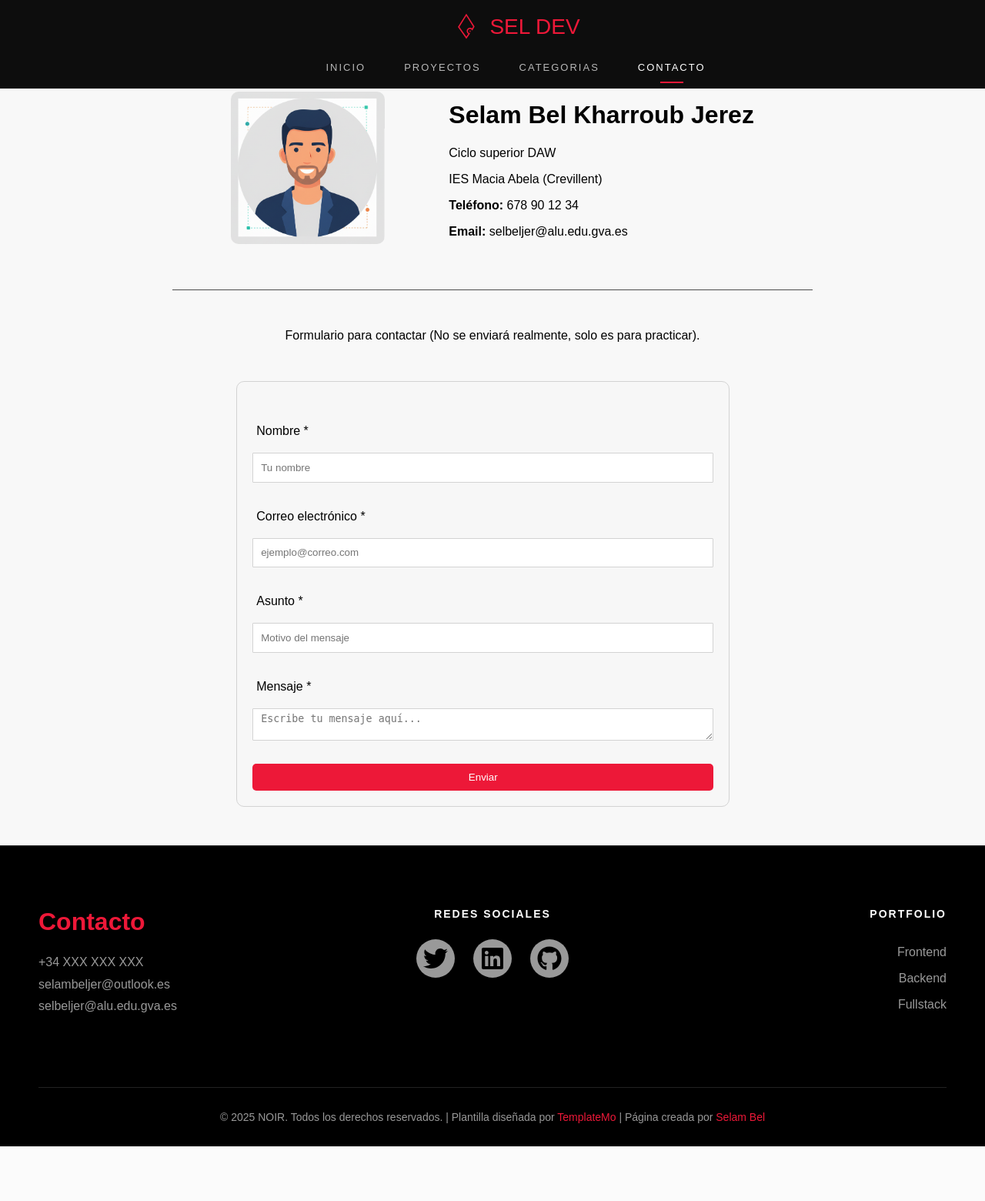
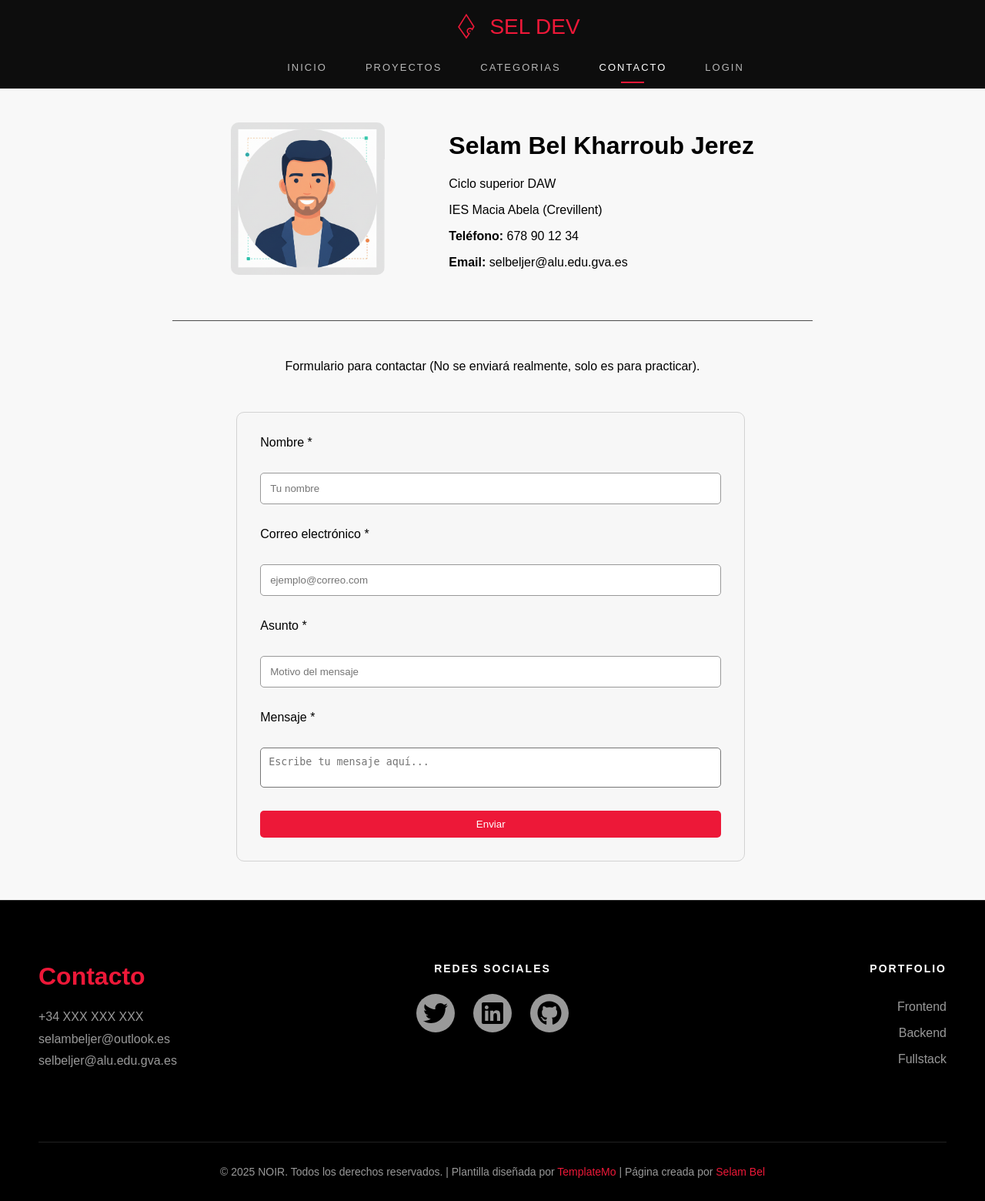
Before and after one commit to SelamBel/Portfolio-Servidor-v2, a PHP site: page /contacto.php in a window 1280 px wide. Shown: the whole page at 77% size. Before the commit the page ends 1489 px from the top, so only its background shows below. Run offline with PHP 8.4, Linux system fonts and the light colour scheme.

Commit message:
Added basic login logout system
Also changed some css

```diff
--- a/portfolio/index.php
+++ b/portfolio/index.php
@@ -1,4 +1,5 @@
 <?php
+session_start();
 $visitas =  $_COOKIE['visitas'] ?? "0";
 $visitas += 1;
 setcookie('visitas', $visitas, time() + 3600);
--- a/portfolio/logout.php
+++ b/portfolio/logout.php
@@ -0,0 +1,6 @@
+<?php
+session_start();
+$_SESSION = [];
+session_destroy();
+header("Location: index.php");
+exit();
--- a/portfolio/proyectos.php
+++ b/portfolio/proyectos.php
@@ -1,3 +1,6 @@
+<?php
+session_start();
+?>
 <!DOCTYPE html>
 <html lang="en">
 
--- a/portfolio/static/css/style.css
+++ b/portfolio/static/css/style.css
@@ -15,14 +15,35 @@ body {
 
 main {
     padding-top: 30px;
-    min-height: 0;
+    min-height: 45vh;
     height: auto;
     width: 65%;
     margin: auto;
     position: relative;
     margin-top: 80px;
     margin-bottom: 50px;
+}
 
+button {
+    background-color: var(--accent);
+    color: white;
+    border: none;
+    padding: 10px;
+    border-radius: 5px;
+    cursor: pointer;
+    transition: background-color 0.15s ease;
+}
+
+button:hover {
+    background-color: var(--accent-hover);
+}
+
+input {
+    width: 100%;
+    padding: 12px;
+    border: 1px solid var(--text-muted);
+    border-radius: 5px;
+    box-sizing: border-box;
 }
 
 /* Estilos para INDEX */
@@ -83,47 +104,30 @@ hr {
     margin-bottom: 50px;
 }
 
-
-
 #divFormularioContacto>form {
     margin-top: 50px;
     width: 90%;
-    display: grid;
+    display: flex;
+    flex-direction: column;
+    gap: 30px;
     vertical-align: top;
     background-color: rgb(247, 247, 247);
     border: 1px solid rgb(211, 211, 211);
     padding: 20px;
     border-radius: 10px;
+    padding: 30px;
+}
+
+#divFormularioContacto form textarea {
+    border-radius: 5px;
+    overflow-y: auto;
+    overflow-x: hidden;
+    resize: none;
+    padding: 10px;
 }
 
 #divFormularioContacto>p {
     text-align: center;
-}
-
-#divFormularioContacto>form>* {
-    margin: 0px;
-    min-height: 2em;
-    border-radius: 1px;
-    padding: 5px;
-}
-
-#divFormularioContacto>form>input,
-#divFormularioContacto>form>textarea {
-    padding-left: 10px;
-    border: 1px solid rgb(211, 211, 211);
-}
-
-#divFormularioContacto>form>*:nth-child(odd) {
-    margin-top: 30px;
-}
-
-#divFormularioContacto>form>button {
-    background-color: var(--accent);
-    color: white;
-    border: none;
-    padding: 10px 15px;
-    border-radius: 5px;
-    cursor: pointer;
 }
 
 /* FIN DE CONTACTO */
@@ -144,20 +148,8 @@ div#searchBar * {
     gap: 5px;
 }
 
-div#searchBar input {
-    width: 100%;
-    padding: 12px;
-    border: 1px solid var(--text-muted);
-    border-radius: 5px;
-}
-
 div#searchBar button {
     width: 30%;
-    background-color: var(--accent);
-    color: white;
-    padding: 12px;
-    border: 1px solid var(--text-muted);
-    border-radius: 5px;
 }
 
 div#projectsContainer {
@@ -216,7 +208,44 @@ div.stats p:nth-child(2) {
 
 /* FIN DE PROYECTOS */
 
+
+/* LOGIN */
+
+#loginForm {
+    border-radius: 10px;
+    border: 1px solid black;
+    padding: 30px;
+}
+
+#loginForm h1 {
+    text-align: center;
+    margin-bottom: 20px;
+    padding: 0;
+}
+
+#loginForm form {
+    display: flex;
+    flex-direction: column;
+    gap: 15px;
+}
+
+#loginForm #login {
+    background-color: green;
+    color: white;
+}
+
+#loginForm #cancel {
+    background-color: red;
+    color: white;
+}
+
+/* LOGIN FIN */
+
 @media (max-width: 1450px) and (min-width: 800px) {
+    main {
+        padding-top: 70px;
+    }
+
     div#projectsContainer {
         grid-template-columns: 1fr 1fr;
         gap: 15px;
@@ -224,6 +253,10 @@ div.stats p:nth-child(2) {
 }
 
 @media (max-width: 799px) {
+    main {
+        padding-top: 70px;
+    }
+
     div#projectsContainer {
         grid-template-columns: 1fr;
         gap: 10px;
--- a/portfolio/templates/nav.php
+++ b/portfolio/templates/nav.php
@@ -25,7 +25,7 @@ if (isset($_GET['cat'])) {
         <ul class="nav-links">
             <li><a href="index.php" class="nav-link <?php echo $paginaActual == 'index.php' ? 'active' : ''; ?>">Inicio</a></li>
             <li><a href="proyectos.php" class="nav-link <?php echo $paginaActual == 'proyectos.php' && $categoriaSeleccionada == null ? 'active' : ''; ?>">Proyectos</a></li>
-            <li><a class="nav-link toggle <?php echo $categoriaSeleccionada !== null ? 'active' : ''; ?>" >Categorias</a>
+            <li><a class="nav-link toggle <?php echo $categoriaSeleccionada !== null ? 'active' : ''; ?>">Categorias</a>
                 <ul>
                     <?php
                     foreach ($categorias as $categoria) {
@@ -35,6 +35,20 @@ if (isset($_GET['cat'])) {
                 </ul>
             </li>
             <li><a href="contacto.php" class="nav-link <?php echo $paginaActual == 'contacto.php' ? 'active' : ''; ?>">Contacto</a></li>
+            <?php
+            $rol = $_SESSION["rol"] ?? null;
+            if ($rol == "ADMIN") {
+                echo "<li><a href='admin/panel.php' id='nav-Admin-Btn' class='nav-link " . ($paginaActual == 'panel.php' ? 'active' : '') . "'>Administración</a></li>";
+            }
+
+            if (!isset($_SESSION["username"])) {
+                echo "<li><a href='login.php' id='nav-Login-Btn' class='nav-link " . ($paginaActual == 'login.php' ? 'active' : '') . "'>Login</a></li>";
+            } else {
+                echo "<li><a href='logout.php' id='nav-Logout-Btn' class='nav-link " . ($paginaActual == 'logout.php' ? 'active' : '') . "'>Logout</a></li>";
+            }
+
+            ?>
+
         </ul>
     </div>
 </nav>
```
Also changed, not shown: portfolio/login.php (+59 -0 lines), portfolio/templates/nav_admin.php (deleted). Lines whose indentation alone changed are shown as unchanged.
